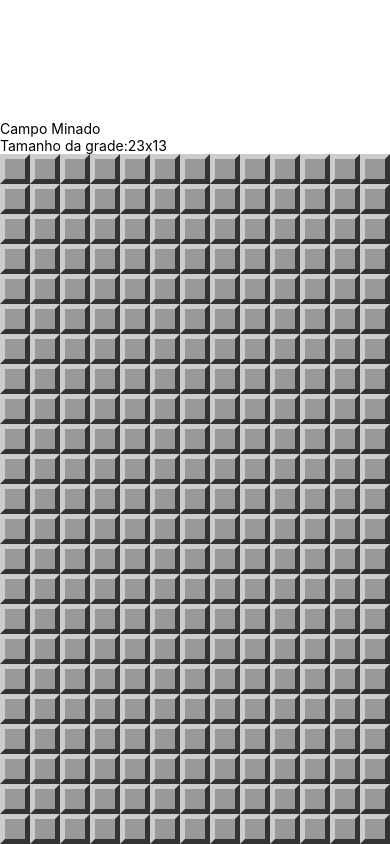
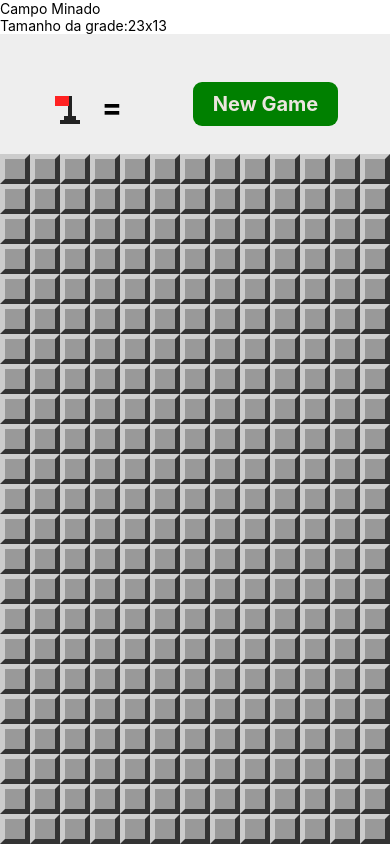
Before and after one commit to davidIsrael-rj/Jogo_Campo_Minado_React-Native, a React Native app: screen / in a window 390 px wide. Built offline with nearby package versions, Linux system fonts and the light colour scheme.

Commit message:
Componente Header

```diff
--- a/src/App.jsx
+++ b/src/App.jsx
@@ -13,6 +13,7 @@ import {
     showMines,
     invertFlag
 } from "./functions";
+import Header from "./components/Header";
 
 export default class App extends Component {
 
@@ -76,7 +77,7 @@ export default class App extends Component {
                     <Text style={styles.instructions}>Tamanho da grade:
                         {params.getRowsAmount()}x{params.getColumnsAmount()}
                     </Text>
-
+                        <Header/>
                     <View style={styles.board}>
                         <MineField board={this.state.board}
                             onOpenField={this.onOpenField}
@@ -91,7 +92,9 @@ export default class App extends Component {
 const styles = StyleSheet.create({
     container: {
         flex: 1,
-        justifyContent: "flex-end"
+        justifyContent: "flex-end",
+        backgroundColor:'#fff',
+        padding: 10
     },
     board: {
         alignItems: "center",
--- /dev/null
+++ b/src/components/Header.jsx
@@ -0,0 +1,58 @@
+import React from "react";
+import { StyleSheet, Text, TouchableOpacity, View } from "react-native";
+import Flag from "./Flag";
+
+export default props => {
+    return (
+        <View style={styles.container}>
+            <View style={styles.flagContainer}>
+                <TouchableOpacity onPress={props.onFlagPress}
+                    style={styles.flagButton}>
+                        <Flag bigger/>
+                </TouchableOpacity>
+                <Text style={styles.flagsLeft}>= {props.flagsLeft}</Text>
+            </View>
+            <TouchableOpacity style={styles.button} onPress={props.onNewGame}>
+                <Text style={styles.buttonLabel}>New Game</Text>
+            </TouchableOpacity>
+        </View>
+    )
+}
+
+const styles = StyleSheet.create({
+    container:{
+        flex: 1,
+        flexDirection: 'row',
+        backgroundColor: "#EEE",
+        alignItems: 'center',
+        justifyContent:"space-around",
+        paddingTop: 20,
+        paddingHorizontal: 20,
+    },
+    flagContainer:{
+        flexDirection: "row",
+    },
+    flagButton: {
+        marginTop: 10,
+        minWidth: 30
+    },
+    flagsLeft:{
+        fontSize:30,
+        fontWeight: "bold",
+        paddingTop: 5,
+        marginLeft:20,
+    },
+    button:{
+        backgroundColor: '#008000',
+        borderRadius:9,
+        padding: 5,
+
+    },
+    buttonLabel:{
+        fontSize: 20,
+        color:'#ece5df',
+        fontWeight: 'bold',
+        paddingHorizontal: 15,
+        paddingVertical: 5
+    }
+})
```
